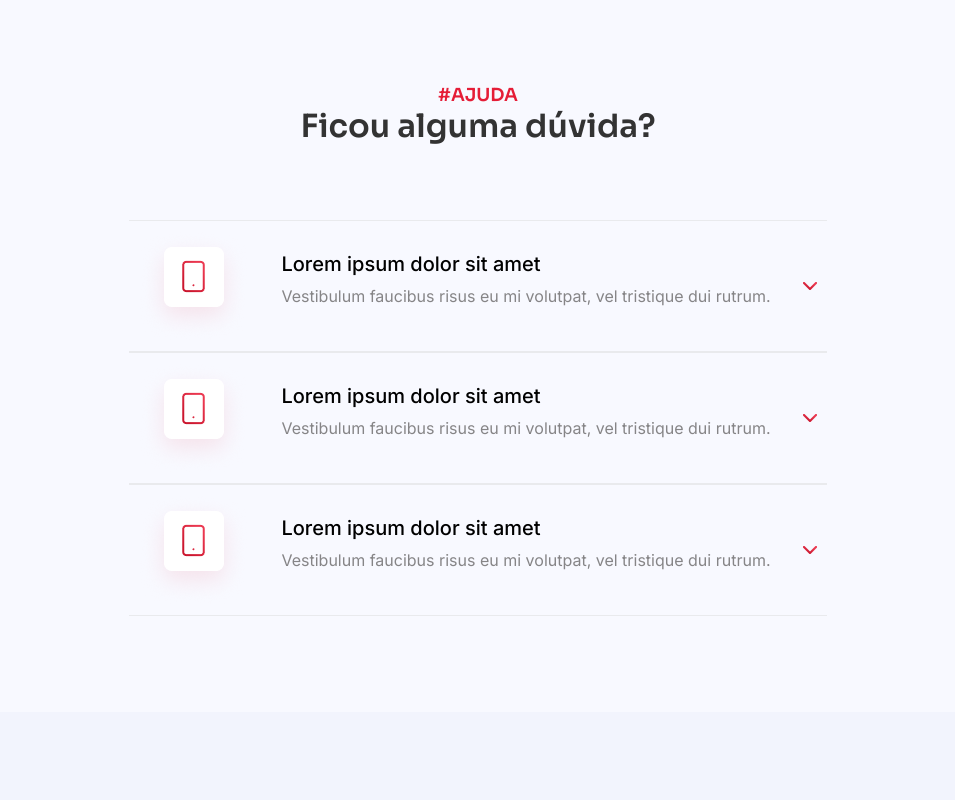
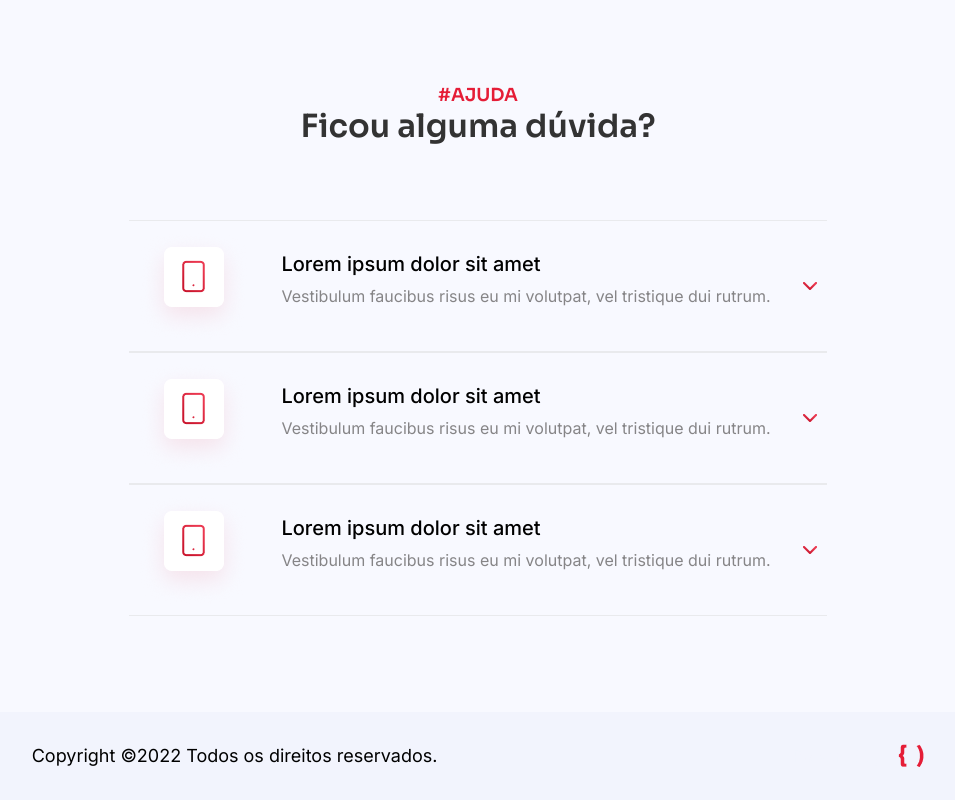
Before and after one commit to DiogoB0mfim/projeto-teslabank, a React (Create React App) app in the folder teslabank/: page / in a window 1280 px wide. Shown: the part 4436-5236 px from the top of the page, without its empty margins (162-1117 px from the left). Before the commit the page ends 5148 px from the top, so only its background shows below. Built offline with nearby package versions, Linux system fonts and the light colour scheme.

Commit message:
update : finalizado

```diff
--- a/teslabank/src/App.js
+++ b/teslabank/src/App.js
@@ -6,6 +6,7 @@ import Advantages from "./pages/Advantages/Advantages";
 import Depositions from "./pages/Depositions/Depositions";
 import Download from "./pages/Download/Download";
 import Help from "./pages/Help/Help";
+import Footer from "./pages/Footer/Footer";
 
 const App = () => {
   return (
@@ -18,6 +19,7 @@ const App = () => {
       <Depositions/>
       <Download/>
       <Help/>
+      <Footer/>
     </>
   );
 };
--- /dev/null
+++ b/teslabank/src/pages/Footer/Footer.js
@@ -0,0 +1,18 @@
+import * as S from "../../styles/FooterStyled"
+import logo from "../../assets/pwrdby.png"
+
+const Footer = () => {
+    return (
+        <>
+            <S.ContainerFooter>
+                <S.LawP>Copyright ©2022 Todos os direitos reservados.</S.LawP>
+                <S.ContainerLogo>
+                    <S.LogoP>Powered by</S.LogoP>
+                    <img src={logo} alt="logo iuricode"/>
+                </S.ContainerLogo>
+            </S.ContainerFooter>
+        </>
+    )
+}
+
+export default Footer;
--- /dev/null
+++ b/teslabank/src/styles/FooterStyled.js
@@ -0,0 +1,38 @@
+import styled from "styled-components"
+
+// *Estilização container do footer
+export const ContainerFooter = styled.footer`
+    background-color: #F2F4FD;
+    display: flex;
+    align-items: center;
+    justify-content: space-around;
+    padding: 1rem;
+`
+
+// *Estilização div da logo
+export const ContainerLogo = styled.div`
+    display: flex;
+    align-items: center;
+    gap: 1rem;
+`
+
+// *Estilização p "todos direitos reservados"
+export const LawP = styled.p`
+    font-family: "Sora" sans-serif;
+    font-size: 18px;
+    font-weight: 400;
+    line-height: 20px;
+    letter-spacing: 0em;
+    text-align: left;
+`
+
+// *Estilização p da logo
+export const LogoP = styled.p`
+    font-size: 16px;
+    font-weight: 400;
+    line-height: 19px;
+    letter-spacing: 0em;
+    text-align: left;
+    color: #F2F4FD;
+;
+`
--- a/teslabank/src/styles/HelpStyled.js
+++ b/teslabank/src/styles/HelpStyled.js
@@ -1,5 +1,6 @@
 import styled from "styled-components";
 
+// *Estilização container de ajuda
 export const ContainerHelp = styled.div`
     display: flex;
     flex-direction: column;
@@ -14,6 +15,7 @@ export const ContainerHelp = styled.div`
     }
 `
 
+// *Estilização cada ajuda
 export const EachHelp = styled.div`
     display: flex;
     justify-content: center;
```
Also changed, not shown: teslabank/src/assets/pwrdby.png (added).
